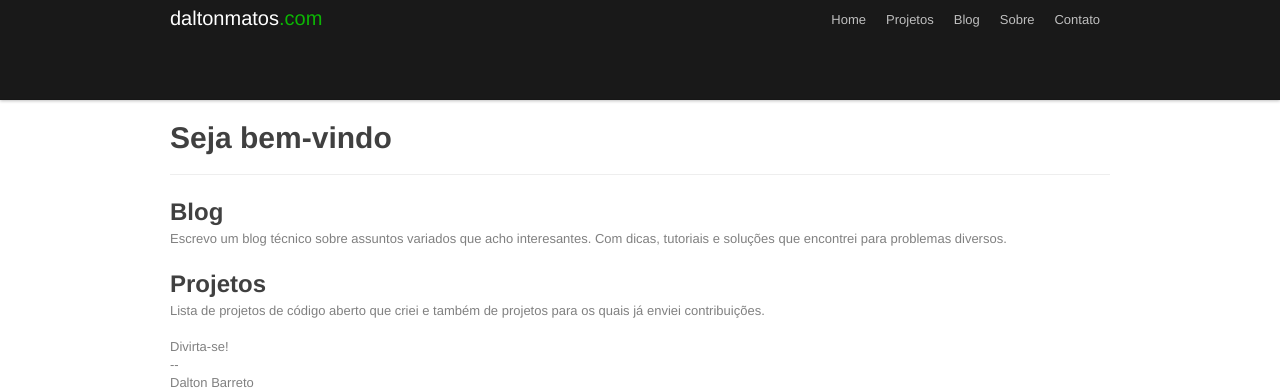
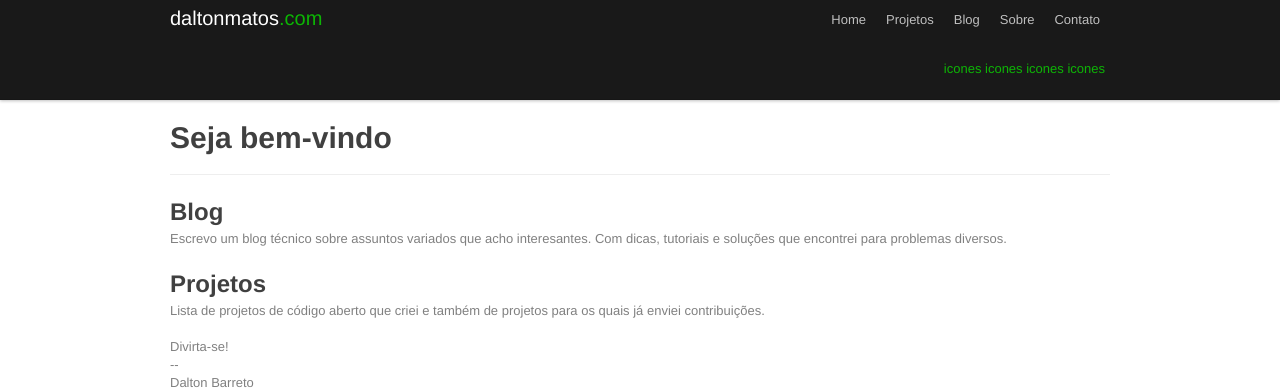
Before and after one commit to daltonmatos/daltonmatos.com, a Python web app: template daltonmatosdotcom/mainsite/templates/index.html in a window 1280 px wide. Shown: the top 391 px of the page. Run offline with Jinja, Linux system fonts and the light colour scheme; the template is opened without the code that fills it, so the values that code supplies are empty.

Commit message:
Adicionada a socialbar.

```diff
--- a/daltonmatosdotcom/static/css/site.css
+++ b/daltonmatosdotcom/static/css/site.css
@@ -1766,3 +1766,8 @@ div.twipsy .twipsy-arrow {
 .green {
   color: #0db505;
 }
+.socialbar {
+  float: right;
+  padding-top: 20px;
+  padding-right: 5px;
+}
--- a/daltonmatosdotcom/templates/base.html
+++ b/daltonmatosdotcom/templates/base.html
@@ -7,7 +7,7 @@
 
   <body>
 
-    <div class="container maincontent">
+    <div class="container">
     <div class="topbar">
 
         <div class="container">
@@ -21,9 +21,17 @@
                 <li class="{{contact_active}}"><a href="/contact">Contato</a></li>
               </ul>
         </div>
+        <div class="container">
+          <div class="socialbar">
+            <span class="green">icones</span>
+            <span class="green">icones</span>
+            <span class="green">icones</span>
+            <span class="green">icones</span>
+          </div>
+        </div>
       </div>
 
-      <div>
+      <div class="maincontent">
           {% block body %}
           {% endblock %}
       </div>
```
Also changed, not shown: css-src/daltonmatos.less (+7 -0 lines). Lines whose indentation alone changed are shown as unchanged.
